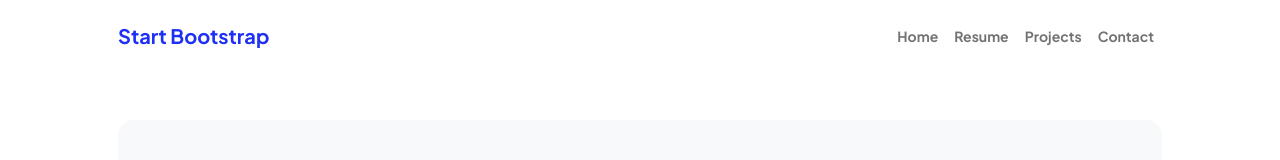
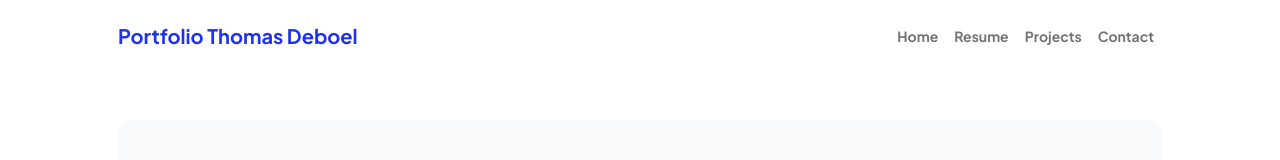
Before and after one commit to ThomasDeboel/ThomasDeboel.github.io, a plain HTML site: page contact.html in a window 1280 px wide. Shown: the top 160 px of the page. Drawn offline with nearby package versions, Linux system fonts and the light colour scheme.

Commit message:
Update navbar brand in contact, projects, and resume pages

```diff
--- a/contact.html
+++ b/contact.html
@@ -22,7 +22,7 @@
             <!-- Navigation-->
             <nav class="navbar navbar-expand-lg navbar-light bg-white py-3">
                 <div class="container px-5">
-                    <a class="navbar-brand" href="index.html"><span class="fw-bolder text-primary">Start Bootstrap</span></a>
+                    <a class="navbar-brand" href="index.html"><span class="fw-bolder text-primary">Portfolio Thomas Deboel</span></a>
                     <button class="navbar-toggler" type="button" data-bs-toggle="collapse" data-bs-target="#navbarSupportedContent" aria-controls="navbarSupportedContent" aria-expanded="false" aria-label="Toggle navigation"><span class="navbar-toggler-icon"></span></button>
                     <div class="collapse navbar-collapse" id="navbarSupportedContent">
                         <ul class="navbar-nav ms-auto mb-2 mb-lg-0 small fw-bolder">
```
Also changed, not shown: projects.html (+1 -1 lines), resume.html (+1 -1 lines).
